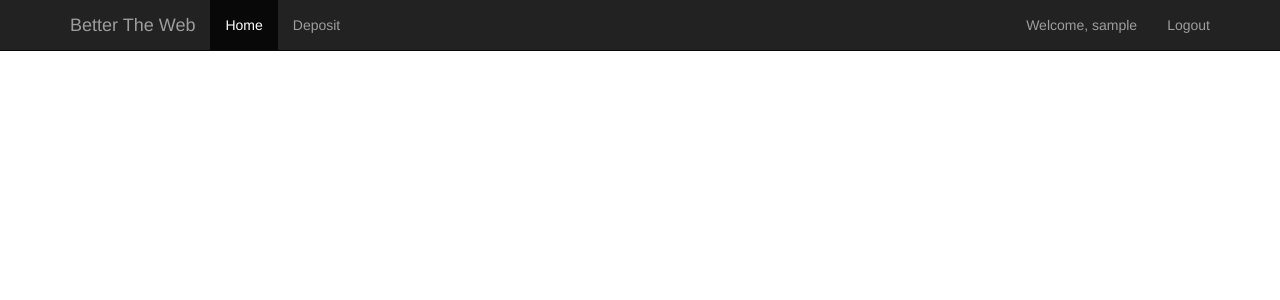
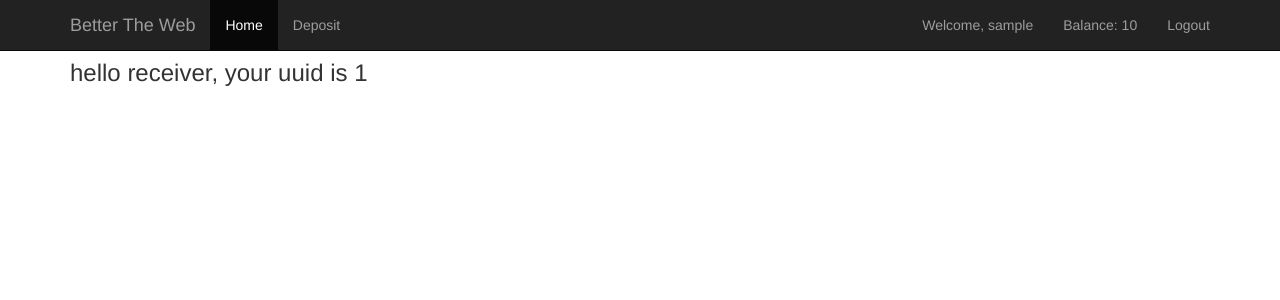
Before and after one commit to ykorman/betterweb-django, a Django app: page /bw/home/ in a window 1280 px wide. Shown: the top 300 px of the page. Run offline with Django 3.2, Linux system fonts and the light colour scheme; a user stored in the database is signed in; tables that the repository leaves empty hold one stand-in row (values such as "Sample post"); some libraries are stand-ins or nearby versions.

Commit message:
updating templates

```diff
--- a/betterweb_project/betterweb_app/templates/betterweb_app/home.html
+++ b/betterweb_project/betterweb_app/templates/betterweb_app/home.html
@@ -1,6 +1,15 @@
 {% extends "betterweb_app/base.html" %}
 
 {% block title %}Home Page{% endblock title %}
+
+{% block style %}
+<style type="text/css">
+  body { padding-top: 40px; }
+  @media screen and (max-width: 768px) {
+      body { padding-top: 0px; }
+  }
+</style>
+{% endblock style %}
 
 {% block links %}
 <li class="active">
@@ -12,5 +21,9 @@
 {% endblock links %}
 
 {% block content %}
-
+{% if user.receiver.id %}
+<div class="container">
+  <h3>hello receiver, your uuid is {{ user.receiver.uuid }}</h3>
+</div>
+{% endif %}
 {% endblock content %}
--- a/betterweb_project/betterweb_app/templates/betterweb_app/index.html
+++ b/betterweb_project/betterweb_app/templates/betterweb_app/index.html
@@ -51,7 +51,7 @@
   </div>
   <hr>
   <footer>
-    <p>&copy; {{ site_name }} 2014</p>
+    <p>&copy; {{ site_name }} <a href="/admin/">2014</a></p>
   </footer>
 </div>
 {% endblock content %}
--- a/betterweb_project/betterweb_app/templates/betterweb_app/navbar_user.html
+++ b/betterweb_project/betterweb_app/templates/betterweb_app/navbar_user.html
@@ -1,4 +1,5 @@
 <ul class="nav navbar-nav navbar-right">
   <li><a href="{% url 'home' %}">Welcome, {{ user.username }}</a></li>
+  <li><a href="#">Balance: {{ user.giver.balance }}</a></li>
   <li><a href="{% url 'userena_signout' %}">Logout</a></li>
 </ul>
```
